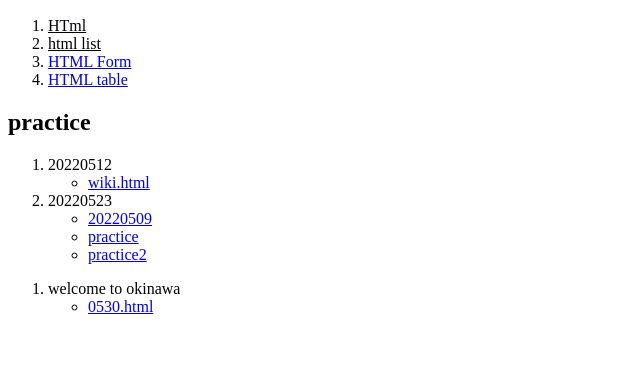
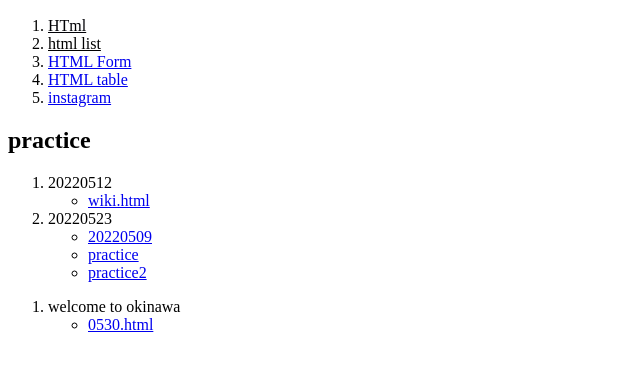
Before and after one commit to Pradippaudyal22001/frontend-project, a plain HTML site: page index.html in a window 1280 px wide. Shown: the part 110-478 px from the top of the page, without its empty margins (0-640 px from the left). Drawn offline with Linux system fonts and the light colour scheme.

Commit message:
index file added

```diff
--- a/index.html
+++ b/index.html
@@ -16,6 +16,7 @@
     <li><a href="learning/html_css/html_lists.html" style="color: rgb(0, 0, 0);">html list</a></li>
     <li><a href="learning/html_css/html_form.html">HTML Form</a></li>
     <li><a href="learning/html_css/html_table.html">HTML table</a></li>
+    <li><a href="learning/html_css/instagram.html">instagram</a></li>
   </ol>
 
   <h2>practice</h2>
```
